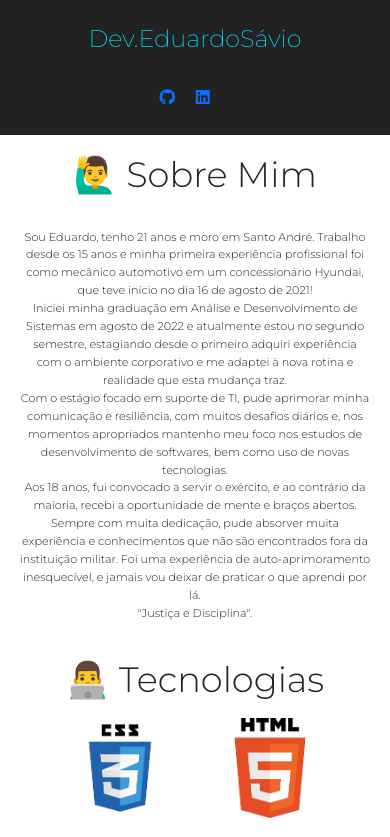
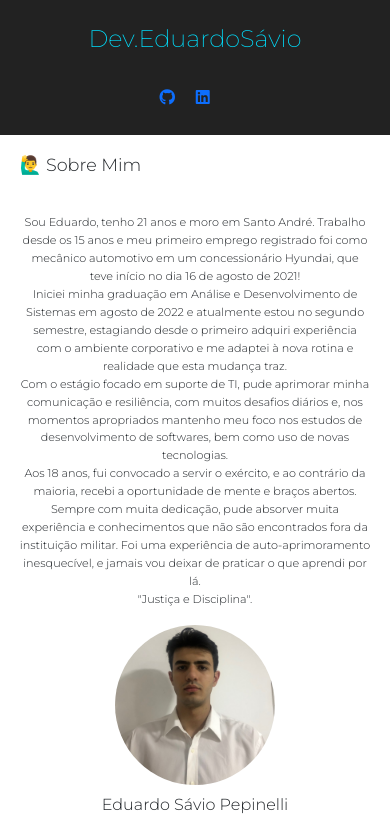
Before and after one commit to EduardoPepinelli/Portifolio, a plain HTML site: page Index.html in a window 390 px wide. Shown: the top 837 px of the page. Drawn offline with nearby package versions, Linux system fonts and the light colour scheme.

Commit message:
Atualização

```diff
--- a/CSS/main.css
+++ b/CSS/main.css
@@ -23,13 +23,38 @@ main .mainContent h2:hover{
     color: var(--blue);
     cursor: pointer;
 }
+main .mainContent img {
+    width: 20em;
+    height: 20em;
+
+    border-radius: 100em;
+
+    transition: 0.3s ease-in-out;
+}
+
+main .mainContent img:hover {
+    height: 20.1em;
+    width: 20.1em;
+
+    box-shadow: 0px 0px 8px var(--blue);
+    cursor: pointer;
+}
+.nameImg{
+    padding-top: 0.5em;
+}
+
 main .mainContent .text p{
     width: 75%;
     font-size: 1.2em;
     font-weight: 300;
     line-height: 1.6;
 }
-
+main .flexContainer{
+    display: flex;
+    flex-direction: row;
+    justify-content: space-between;
+}
+/*CARD CONTENT*/
 main .cardContainer .card {
     display: inline;
     align-items: center;
--- a/CSS/responsive.css
+++ b/CSS/responsive.css
@@ -23,6 +23,23 @@
     main .tecnologias .cardContainer, .mainContent .text p {
         margin-top: 32px;
     }
+    main .photoContainer img {
+        width: 10em;
+        height: 10em;
+    }
+    main .mainContent h2{
+        font-size: 1.5em;
+    }
+    main .mainContent h2:hover{
+        margin-bottom: 2%;
+        font-size: 1.7em;
+        color: var(--blue);
+        cursor: pointer;
+    }
+    main .photoContainer img:hover {
+        width: 11em;
+        height: 11em;
+    }
 }
 @media (max-width: 700px){
     header{
@@ -42,4 +59,21 @@
     header nav a {
         font-size: 1em;
     }
+    main .flexContainer {
+        display: flex;
+        flex-direction: column;
+    }
+    main .mainContent h2{
+        font-size: 1.1em;
+    }
+    main .mainContent h2:hover{
+        margin-bottom: 2%;
+        font-size: 1.2em;
+        color: var(--blue);
+        cursor: pointer;
+    }
+    main .photoContainer img:hover {
+        width: 11em;
+        height: 11em;
+    }
 }
--- a/Index.html
+++ b/Index.html
@@ -1,5 +1,6 @@
 <!DOCTYPE html>
 <html lang="pt-br">
+
 <head>
     <meta charset="UTF-8">
     <meta http-equiv="X-UA-Compatible" content="IE=edge">
@@ -10,7 +11,8 @@
     <link rel="stylesheet" href="CSS/header.css">
     <link rel="stylesheet" href="CSS/main.css">
     <link rel="stylesheet" href="CSS/responsive.css">
-    <link href="https://cdn.jsdelivr.net/npm/bootstrap@5.3.0/dist/css/bootstrap.min.css" rel="stylesheet" integrity="sha384-9ndCyUaIbzAi2FUVXJi0CjmCapSmO7SnpJef0486qhLnuZ2cdeRhO02iuK6FUUVM" crossorigin="anonymous">
+    <link href="https://cdn.jsdelivr.net/npm/bootstrap@5.3.0/dist/css/bootstrap.min.css" rel="stylesheet"
+        integrity="sha384-9ndCyUaIbzAi2FUVXJi0CjmCapSmO7SnpJef0486qhLnuZ2cdeRhO02iuK6FUUVM" crossorigin="anonymous">
     <!--FONTS-->
     <link rel="preconnect" href="https://fonts.googleapis.com">
     <link rel="preconnect" href="https://fonts.gstatic.com" crossorigin>
@@ -19,6 +21,7 @@
     <script src="https://kit.fontawesome.com/46556ddf08.js" crossorigin="anonymous"></script>
 
 </head>
+
 <body>
 
     <header>
@@ -35,22 +38,43 @@
     </header>
     <main>
         <section class="mainContent">
+                <div class="div">
+                    <h2> 🙋‍♂️ Sobre Mim</h2>
+                    <div class="flexContainer">
                         <article class="text">
-                    <h2> 🙋‍♂️ Sobre Mim</h2>
                             <p>
                                 Sou Eduardo, tenho 21 anos e moro em Santo André.
-                        Trabalho desde os 15 anos e minha primeira experiência profissional foi como mecânico automotivo em um concessionário Hyundai,
-                        que teve início no dia 16 de agosto de 2021!<br/>
-                        Iniciei minha graduação em Análise e Desenvolvimento de Sistemas em agosto de 2022 e atualmente estou no segundo semestre,
-                        estagiando desde o primeiro adquiri experiência com o ambiente corporativo e me adaptei à nova rotina e realidade que esta mudança traz.<br/>
-                        Com o estágio focado em suporte de TI, pude aprimorar minha comunicação e resiliência, com muitos desafios diários e, nos momentos apropriados
-                        mantenho meu foco nos estudos de desenvolvimento de softwares, bem como uso de novas tecnologias.<br/>
-                        Aos 18 anos, fui convocado a servir o exército, e ao contrário da maioria, recebi a oportunidade de mente e braços abertos.
-                        Sempre com muita dedicação, pude absorver muita experiência e conhecimentos que não são encontrados fora da instituição militar.
-                        Foi uma experiência de auto-aprimoramento inesquecível, e jamais vou deixar de praticar o que aprendi por lá.<br/>
+                                Trabalho desde os 15 anos e meu primeiro emprego registrado foi como mecânico
+                                automotivo em um concessionário Hyundai,
+                                que teve início no dia 16 de agosto de 2021!<br />
+                                Iniciei minha graduação em Análise e Desenvolvimento de Sistemas em agosto de 2022 e
+                                atualmente estou no segundo semestre,
+                                estagiando desde o primeiro adquiri experiência com o ambiente corporativo e me adaptei
+                                à nova rotina e realidade que esta mudança traz.<br />
+                                Com o estágio focado em suporte de TI, pude aprimorar minha comunicação e resiliência,
+                                com muitos desafios diários e, nos momentos apropriados
+                                mantenho meu foco nos estudos de desenvolvimento de softwares, bem como uso de novas
+                                tecnologias.<br />
+                                Aos 18 anos, fui convocado a servir o exército, e ao contrário da maioria, recebi a
+                                oportunidade de mente e braços abertos.
+                                Sempre com muita dedicação, pude absorver muita experiência e conhecimentos que não são
+                                encontrados fora da instituição militar.
+                                Foi uma experiência de auto-aprimoramento inesquecível, e jamais vou deixar de praticar
+                                o que aprendi por lá.<br />
                                 "Justiça e Disciplina".
                             </p>
                         </article>
+                    <div class="photoContainer">
+                        <center>
+                        <img src="Images/Perfil.png" class="photo">
+                    <article class="nameImg">
+                        <p>
+                            Eduardo Sávio Pepinelli
+                        </p>
+                    </article>
+                    </center>
+                    </div>
+                </div>
             <aside class="tecnologia">
                 <h2>👨‍💻 Tecnologias</h2>
                 <div class="cardContainer">
@@ -92,4 +116,5 @@
     </footer>
 
 </body>
+
 </html>
```
Lines whose indentation alone changed are shown as unchanged.
